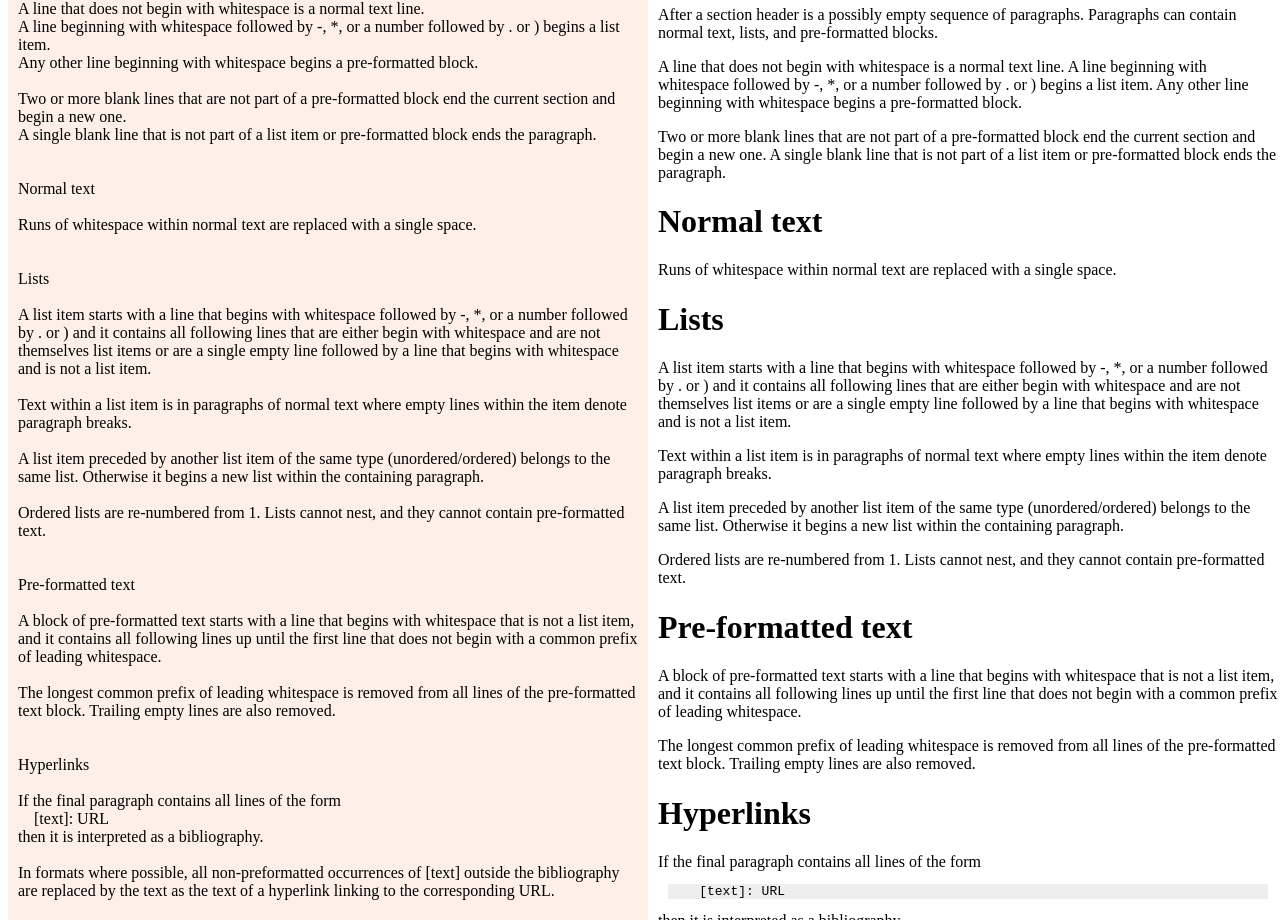
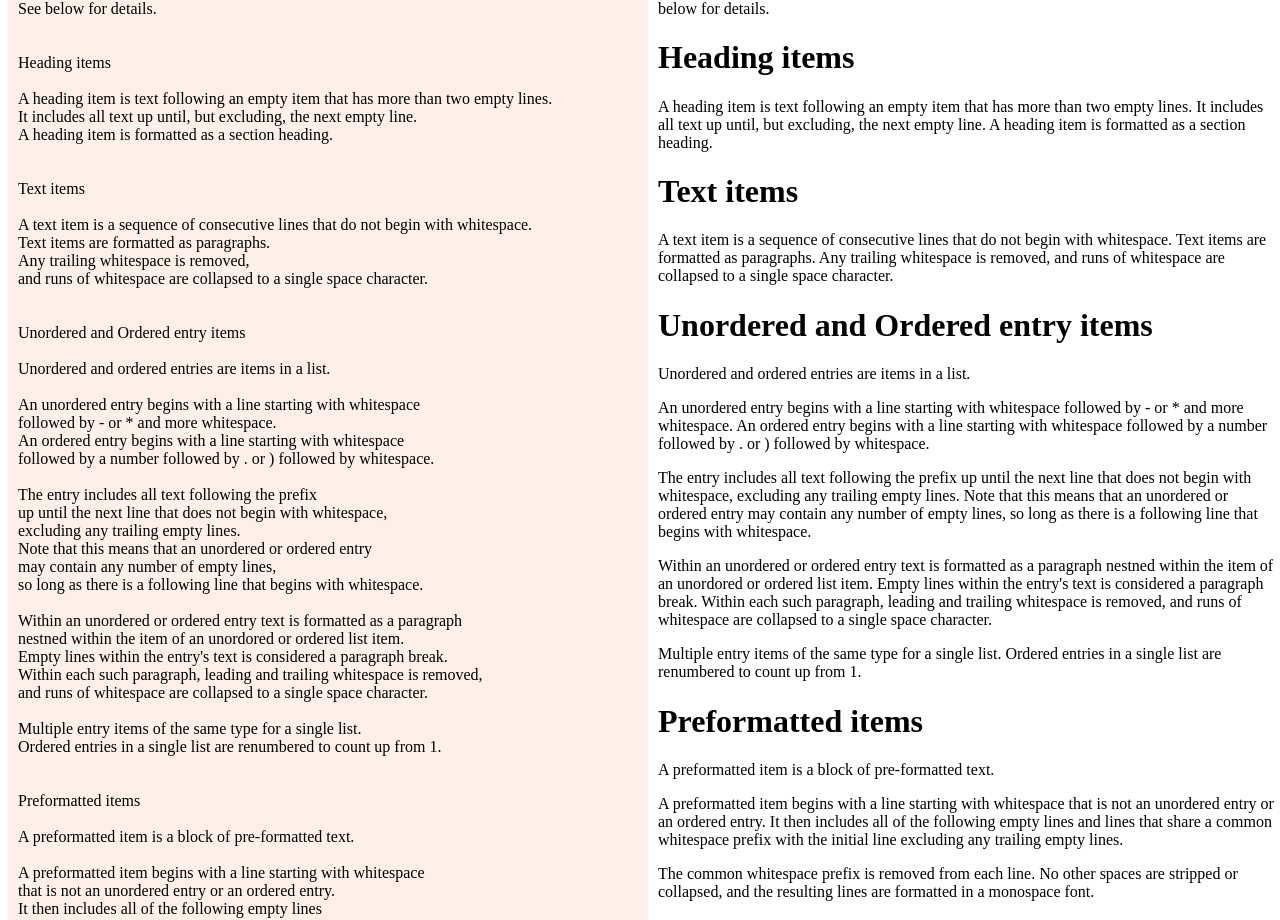
Before and after one commit to eaburns/peadoc, a plain HTML site: page index.html in a window 1280 px wide. Shown: the part 674-1594 px from the top of the page. Drawn offline with Linux system fonts and the light colour scheme.

Commit message:
Rewrite the whole thing.
Both the specification and implementation are changed. It's simpler now to describe and implement.

One change, however, is that the new version no longer supports paragraphs with lists nested within them. However, HTML doesn't support this anyway.

```diff
--- a/peadoc.css
+++ b/peadoc.css
@@ -8,10 +8,6 @@ body {
 	grid-template-columns: 1fr 1fr;
 	width: 100%;
 	height: 100vh;
-}
-
-p {
-	margin-bottom: 4pt;
 }
 
 pre {
--- a/peadoc.js
+++ b/peadoc.js
@@ -1,122 +1,204 @@
-const leadingSpaceRegexp = /^\s+/;
-const listRegexp = /^\s+([*\-]|[0-9]+[.)])/;
-const unorderedRegexp = /^\s+[*\-]/;
-const orderedRegexp = /^\s+[0-9]+[.)]/;
+const EMPTY = "EMPTY";
+const HEADING = "HEADING";
+const TEXT = "TEXT";
+const UITEM = "UITEM";
+const OITEM = "OITEM";
+const PRE = "PRE";
 
-const NORMAL = "normal";
-const ORDERED = "ordered";
-const UNORDERED = "unordered";
-const PREFORMATTED = "preformatted";
+const ulistPrefix = /^\s+[-*]\s+/;
+const olistPrefix = /^\s+[0-9]+[.\)]\s+/;
+const prePrefix = /^[   \t]+/;
 
-let lines = [];
+function getItems(text) {
+	let items = [];
+	let lines = text.split(/\n/m);
+	let heading = true;
+	let n = 0;
+	while (lines.length > 0) {
+		const line = lines[0];
+		let type = EMPTY;
+		let more = function(line) { return false; };
+		let preIndent = "";
+		if (heading) {
+			type = HEADING;
+			more = function(line) { return line != ""; };
+			heading = false;
+		} else if (line == "") {
+			type = EMPTY;
+			more = function(line) { return line == ""; };
+		} else if (ulistPrefix.test(line)) {
+			type = UITEM
+			more = function(line) {
+				return line == "" || prePrefix.test(line) && !ulistPrefix.test(line) && !olistPrefix.test(line);
+			};
+		} else if (olistPrefix.test(line)) {
+			type = OITEM
+			more = function(line) {
+				return line == "" || prePrefix.test(line) && !ulistPrefix.test(line) && !olistPrefix.test(line);
+			};
+		} else if (prePrefix.test(line)) {
+			type = PRE;
+			preIndent = leadingSpace(line);
+			more = function(line) {
+				if (line == "") {
+					return true;
+				}
+				if (ulistPrefix.test(line) || olistPrefix.test(line)) {
+					return false;
+				}
+				const indent = leadingSpace(line);
+				const common = commonSpace(preIndent, indent);
+				if (common == "") {
+					return false;
+				}
+				preIndent = common;
+				return true;
+			};
+		} else {
+			type = TEXT;
+			more = function(line) { return line != "" && leadingSpace(line) == ""; };
+		}
+		let item = {
+			type: type,
+			lines: [line],
+		};
+		let nonEmpty = false;
+		for (let i = 1; i < lines.length; i++) {
+			if (!more(lines[i])) {
+				break;
+			}
+			item.lines.push(lines[i]);
+		}
+		while (item.type != EMPTY && item.lines.length > 0 && item.lines[item.lines.length-1] == "") {
+			item.lines.pop();
+		}
+		if (item.lines.length == 0) {
+			console.log("IMPOSSIBLE");
+			break;
+		}
+		for (let i = 0; i < item.lines.length; i++) {
+			lines.shift();
+		}
 
-function collapseSpace(str) {
-	return str.replace(/[   \t]+/g, ' ').replace(/^ +/mg, '');
+		if (item.type == UITEM) {
+			item.lines[0] = item.lines[0].replace(ulistPrefix, "");
+		} else if (item.type == OITEM) {
+			item.lines[0] = item.lines[0].replace(olistPrefix, "");
+		} else if (item.type == PRE) {
+			for (let i = 0; i < item.lines.length; i++) {
+				item.lines[i] = item.lines[i].replace(preIndent, "");
+			}
+		}
+		if (item.type != PRE) {
+			for (let i = 0; i < item.lines.length; i++) {
+				item.lines[i] = item.lines[i].replace(prePrefix, "").replace(/\s+/g, ' ');
+			}
+		}
+		if (item.type == EMPTY) {
+			heading = item.lines.length > 1;
+			continue;
+		}
+		items.push(item);
+	}
+	return items;
 }
 
-function normal() {
-	let text = "";
-	while (lines.length > 0 && lines[0] != "" && !leadingSpaceRegexp.test(lines[0])) {
-		if (text != "") {
-			text += "\n";
+function commonSpace(a, b) {
+	let common = "";
+	for (let i = 0; i < Math.min(a.length, b.length); i++) {
+		if (a[i] != b[i]) {
+			break;
 		}
-		text += lines[0];
-		lines.shift();
+		common += a[i];
 	}
-	return {type: NORMAL, text: collapseSpace(text)};
+	return common;
 }
 
-function moreListLines(lines) {
-	return lines.length == 0 ||
-		leadingSpaceRegexp.test(lines[0]) && !listRegexp.test(lines[0])||
-		lines[0] == "" && lines.length == 1 ||
-		lines[0] == "" && leadingSpaceRegexp.test(lines[1]) && !listRegexp.test(lines[1]);
+function leadingSpace(line) {
+	let space = "";
+	for (const c of line) {
+		if (!isSpace(c)) {
+			break;
+		}
+		space += c;
+	}
+	return space
 }
 
-function unordered() {
-	let text = lines[0].replace(unorderedRegexp, '');
-	lines.shift();
-	while (moreListLines(lines)) {
-		if (lines[0] == "") {
-			if (lines.length > 1 && !leadingSpaceRegexp.test(lines[1])) {
-				break;
-			}
-			text += "\n"
-		} else {
-			text += lines[0];
-		}
-		lines.shift();
-	}
-	return {type: UNORDERED, text: collapseSpace(text)};
+function isSpace(c) {
+	return /\s/.test(c);
 }
 
-function ordered() {
-	let text = lines[0].replace(orderedRegexp, '');
-	lines.shift();
-	while (moreListLines(lines)) {
-		if (lines[0] == "") {
-			text += "\n"
+function update() {
+	let html = "";
+	let closing = "";
+	let prev = EMPTY;
+	const src = document.getElementById('raw').innerText;
+	for (const item of getItems(src)) {
+		if (closing != "" && item.type != prev) {
+			html += closing;
+		}
+		if (item.type == HEADING) {
+			html += "<h1>\n" + escapeLines(item.lines) + "</h1>\n";
+			closing = "";
+		} else if (item.type == TEXT) {
+			html += "<p>\n" + escapeLines(item.lines) + "</p>\n";
+			closing = "";
+		} else if (item.type == PRE) {
+			html += "<pre>\n" + escapeLines(item.lines) + "</pre>\n";
+			closing = "";
+		} else if (item.type == OITEM || item.type == UITEM) {
+			if (prev != item.type) {
+				if (item.type == UITEM) {
+					html += "<ul>\n";
+					closing = "</ul>\n";
+				} else {
+					html += "<ol>\n";
+					closing = "</ol>\n";
+				}
+			}
+			if (!hasEmptyLine(item.lines)) {
+				html += "<li>\n" + escapeLines(item.lines) + "</li>\n";
+			} else {
+				html += "	<li>\n		<p>\n";
+				for (const line of item.lines) {
+					if (line == "") {
+						html += "		</p>\n		<p>\n";
+						continue;
+					}
+					html += escapeHtml(line);
+					html += "\n";
+				}
+				html += "		</p>\n	</li>\n";
+			}
 		} else {
-			text += lines[0];
+			console.log("impossible item type: ", item.type);
 		}
-		lines.shift();
+		prev = item.type;
 	}
-	return {type: ORDERED, text: collapseSpace(text)};
+	if (closing != "") {
+		html += closing;
+	}
+	console.log("html=\n", html);
+	document.getElementById('pretty').innerHTML= html;
 }
 
-function preformatted() {
-	let text = lines[0] + '\n';
-	lines.shift();
-	while (lines.length > 0 && lines[0] == "" || leadingSpaceRegexp.test(lines[0])) {
-		text += lines[0] + '\n'
-		lines.shift();
+function hasEmptyLine(lines) {
+	for (const line of lines) {
+		if (line == "") {
+			return true;
+		}
 	}
-	return {type: PREFORMATTED, text: text};
+	return false;
 }
 
-function paragraph() {
-	let paragraph = [];
-	let i = 0;
-	while (lines.length > 0 && lines[0] != "") {
-		let block = {};
-		if (unorderedRegexp.test(lines[0])) {
-			block = unordered();
-		} else if (orderedRegexp.test(lines[0])) {
-			block = ordered();
-		} else if (leadingSpaceRegexp.test(lines[0])) {
-			block = preformatted();
-		} else {
-			block = normal();
-		}
-		paragraph.push(block);
+function escapeLines(lines) {
+	let html = "";
+	for (const line of lines) {
+		html += escapeHtml(line);
+		html += "\n";
 	}
-	return paragraph;
-}
-
-function section() {
-	let heading = "";
-	while (lines.length > 0 && lines[0] != "") {
-		if (heading != "") {
-			heading += "\n";
-		}
-		heading += lines[0];
-		lines.shift();
-	}
-
-	let paragraphs = [];
-	while (lines.length > 0) {
-		paragraphs.push(paragraph());
-		if (lines.length > 2 && lines[0] == "" && lines[1] == "") {
-			break;
-		}
-		if (lines.length > 0) {
-			lines.shift(); // remove paragraph-ending the blank line.
-		}
-	}
-	return {
-		heading: collapseSpace(heading),
-		paragraphs: paragraphs,
-	};
+	return html;
 }
 
 function escapeHtml(unsafe)
@@ -129,161 +211,107 @@ function escapeHtml(unsafe)
 		.replace(/'/g, "&#039;");
  }
 
-function update() {
-	const src = document.getElementById('raw').innerText;
-	lines = src.split('\n');
-
-	let sections = [];
-	while (lines.length > 0) {
-		sections.push(section());
-		// Remove section ending blank lines.
-		while (lines.length > 0 && lines[0] == "") {
-			lines.shift();
-		}
-	}
-
-	let html = "";
-	for (let section of sections) {
-		html += '<h1>';
-		html += escapeHtml(section.heading).replace('\n', '<br>');
-		html += '</h1>\n';
-		for (let paragraph of section.paragraphs) {
-			if (paragraph.length == 0) {
-				continue;
-			}
-			let prev = NORMAL;
-			html += '<p>\n';
-			for (let block of paragraph) {
-				if (block.type == NORMAL) {
-					if (prev == ORDERED) {
-						html += '</ol>\n';
-					} else if (prev == UNORDERED) {
-						html += '</ul>\n';
-					}
-					prev = NORMAL;
-					html += escapeHtml(block.text);
-					html += '\n';
-				} else if (block.type == UNORDERED) {
-					if (prev == ORDERED) {
-						html += '</ol>\n';
-					}
-					if (prev != UNORDERED) {
-						html += '<ul>\n';
-					}
-					prev = UNORDERED;
-					html += '	<li>\n';
-					for (let line of block.text.split('\n')) {
-						if (line == "") {
-							continue;
-						}
-						html += '		<p>' + escapeHtml(line) + '</p>\n';
-					}
-					html += '	</li>\n';
-				} else if (block.type == ORDERED) {
-					if (prev == UNORDERED) {
-						html += '</ul>\n';
-					}
-					if (prev != ORDERED) {
-						html += '<ol>\n';
-					}
-					prev = ORDERED;
-					html += '	<li>\n';
-					for (let line of block.text.split('\n')) {
-						if (line == "") {
-							continue;
-						}
-						html += '		<p>' + escapeHtml(line) + '</p>\n';
-					}
-					html += '	</li>\n';
-				} else if (block.type == PREFORMATTED) {
-					if (prev == ORDERED) {
-						html += '</ol>\n';
-					} else if (prev == UNORDERED) {
-						html += '</ul>\n';
-					}
-					prev = PREFORMATTED;
-					html += '<pre>' + escapeHtml(block.text) + '</pre>\n';
-				}
-			}
-			if (prev == ORDERED) {
-				html += '</ol>\n';
-			} else if (prev == UNORDERED) {
-				html += '</ul>\n';
-			}
-			html += '</p>\n';
-		}
-	}
-	console.log("html=\n", html);
-	document.getElementById('pretty').innerHTML= html;
-}
-
-const spec =`Introduction
+const spec =`
+Peadoc
 
 Peadoc is a minimalistic document formatting system useful for documentation in source code. It is intended to be easy-to-read, and out-of-the way in normal text, but also easy to convert to richer formats like HTML.
 
 The intent of Peadoc is not to write papers or books. It is intended for documentation appearing in code such as function comments or library-level comments. As such, it includes only features needed for short documents, and it attempts to avoid special markup syntax beyond items that one may happen to use otherwise when writing a non-marked-up "raw" text (such as - and * for list items).
 
 
-The beginning and the end
+Items
 
-Empty lines at the beginning of the file are ignored.
+A document is divided into items. Each item is of one of the following types:
 
-The end-of-file and all immediately preceding empty lines are treated as-if a single empty line.
-
-A text begins at either at the beginning of a new section (full mode) or at the beginning of a paragraph (partial mode).
+    * empty
+    * heading
+    * text
+    * unordered entry
+    * ordered entry
+    * preformatted
 
 
-Sections
+Empty items
 
-A section begins with a heading and is followed, optionally, by blocks.
+An empty item is a sequence of consecutive empty lines.
+When formatting text empty items are ignored except for their role in delimiting other items.
+If an empty item consists of more than a single empty line,
+it delimits a section: the following item is interpreted as a heading.
+Otherwise the empty item delimits the preceeding item.
 
-A section heading is a sequence of non-empty lines.
-Runs of non-newline whitespace in a section heading are replaced by single spaces.
-Line-leading whitespace in a section heading is removed.
+Note that preformatted, unordered entry, and ordered entry items
+may contain empty lines than are not empty items.
+This is determined by the rules of how each of the items are delimited.
+See below for details.
 
 
-Paragraphs
+Heading items
 
-After a section header is a possibly empty sequence of paragraphs. Paragraphs can contain normal text, lists, and pre-formatted blocks.
-
-A line that does not begin with whitespace is a normal text line.
-A line beginning with whitespace followed by -, *, or a number followed by . or ) begins a list item.
-Any other line beginning with whitespace begins a pre-formatted block.
-
-Two or more blank lines that are not part of a pre-formatted block end the current section and begin a new one.
-A single blank line that is not part of a list item or pre-formatted block ends the paragraph.
+A heading item is text following an empty item that has more than two empty lines.
+It includes all text up until, but excluding, the next empty line.
+A heading item is formatted as a section heading.
 
 
-Normal text
+Text items
 
-Runs of whitespace within normal text are replaced with a single space.
+A text item is a sequence of consecutive lines that do not begin with whitespace.
+Text items are formatted as paragraphs.
+Any trailing whitespace is removed,
+and runs of whitespace are collapsed to a single space character.
 
 
-Lists
+Unordered and Ordered entry items
 
-A list item starts with a line that begins with whitespace followed by -, *, or a number followed by . or ) and it contains all following lines that are either begin with whitespace and are not themselves list items or are a single empty line followed by a line that begins with whitespace and is not a list item.
+Unordered and ordered entries are items in a list.
 
-Text within a list item is in paragraphs of normal text where empty lines within the item denote paragraph breaks.
+An unordered entry begins with a line starting with whitespace
+followed by - or * and more whitespace.
+An ordered entry begins with a line starting with whitespace
+followed by a number followed by . or ) followed by whitespace.
 
-A list item preceded by another list item of the same type (unordered/ordered) belongs to the same list. Otherwise it begins a new list within the containing paragraph.
+The entry includes all text following the prefix
+up until the next line that does not begin with whitespace,
+excluding any trailing empty lines.
+Note that this means that an unordered or ordered entry
+may contain any number of empty lines,
+so long as there is a following line that begins with whitespace.
 
-Ordered lists are re-numbered from 1. Lists cannot nest, and they cannot contain pre-formatted text.
+Within an unordered or ordered entry text is formatted as a paragraph
+nestned within the item of an unordored or ordered list item.
+Empty lines within the entry's text is considered a paragraph break.
+Within each such paragraph, leading and trailing whitespace is removed,
+and runs of whitespace are collapsed to a single space character.
+
+Multiple entry items of the same type for a single list.
+Ordered entries in a single list are renumbered to count up from 1.
 
 
-Pre-formatted text
+Preformatted items
 
-A block of pre-formatted text starts with a line that begins with whitespace that is not a list item, and it contains all following lines up until the first line that does not begin with a common prefix of leading whitespace.
+A preformatted item is a block of pre-formatted text.
 
-The longest common prefix of leading whitespace is removed from all lines of the pre-formatted text block. Trailing empty lines are also removed.
+A preformatted item begins with a line starting with whitespace
+that is not an unordered entry or an ordered entry.
+It then includes all of the following empty lines
+and lines that share a common whitespace prefix with the initial line
+excluding any trailing empty lines.
+
+The common whitespace prefix is removed from each line.
+No other spaces are stripped or collapsed,
+and the resulting lines are formatted in a monospace font.
 
 
 Hyperlinks
 
-If the final paragraph contains all lines of the form
+If the final item of a document is a text item where every line is of the form:
+
     [text]: URL
-then it is interpreted as a bibliography.
 
-In formats where possible, all non-preformatted occurrences of [text] outside the bibliography are replaced by the text as the text of a hyperlink linking to the corresponding URL.
+Then it is interpreted as a list of citations.
+In formats that support hyperlinks,
+all occurrances of each [text] within non-preformatted items of the document
+are replaced with the text itself (the [ and ] are removed)
+and are made into hyperlinks to the corresponding URL.
 `
 
 document.getElementById('raw').innerText = spec;
```
